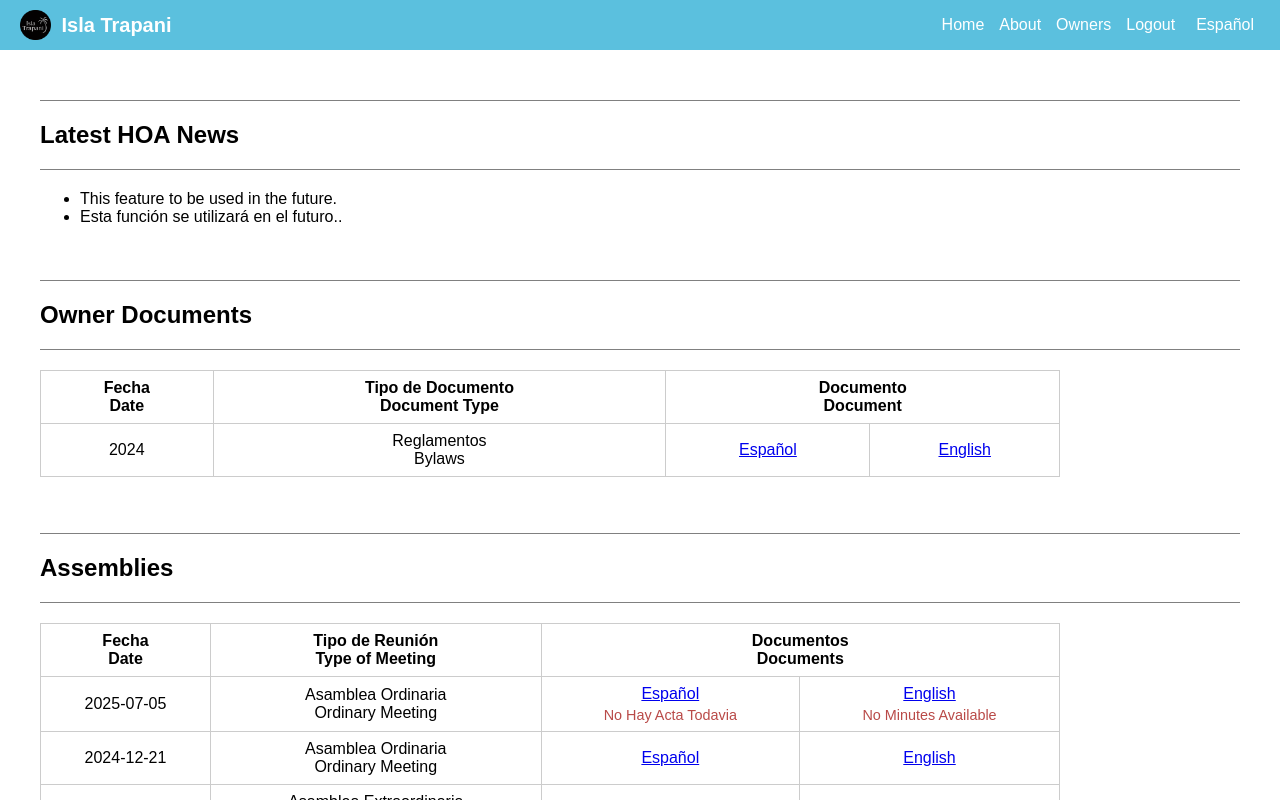
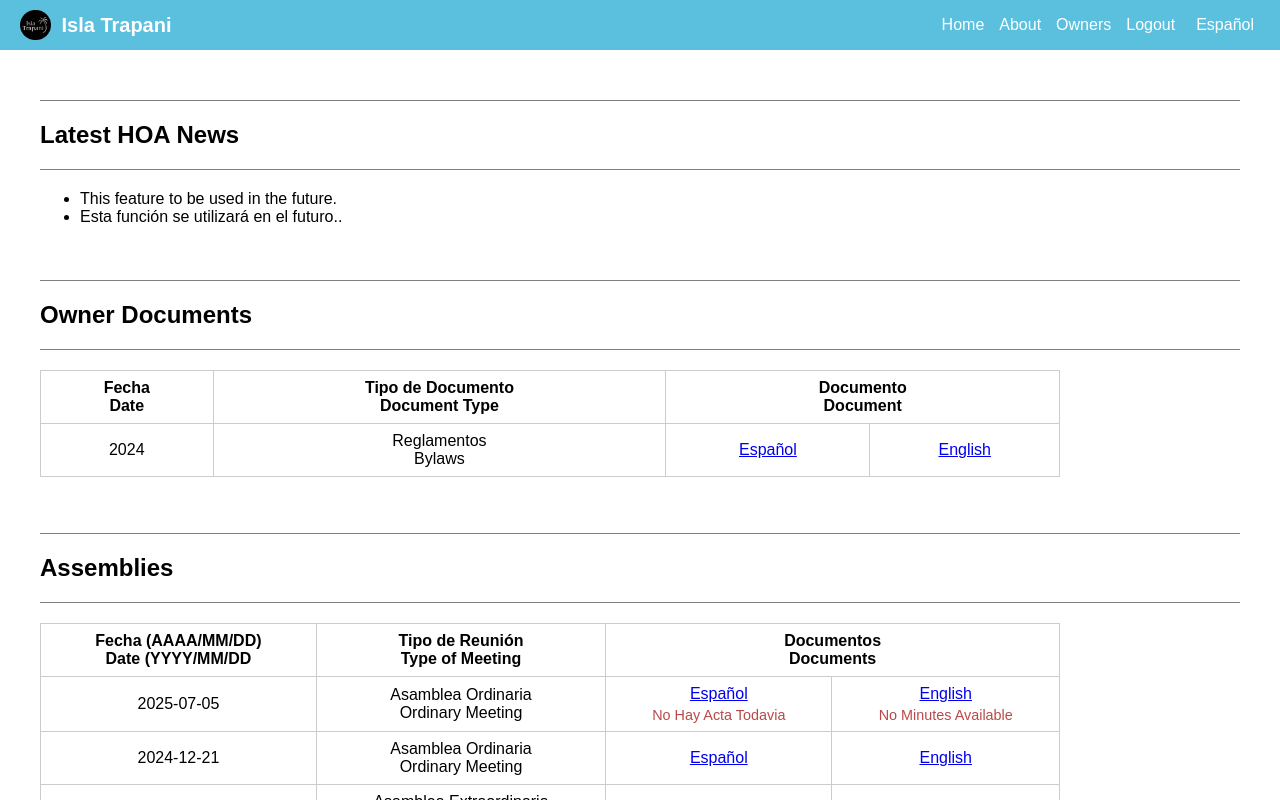
Before and after one commit to grdino/isla-trapani, a Next.js app: page /owners in a window 1280 px wide. Shown: the top 800 px of the page. Built offline with nearby package versions, Linux system fonts and the light colour scheme; sample sign-in values are in the browser's storage.

Commit message:
Update owners.js

```diff
--- a/pages/owners.js
+++ b/pages/owners.js
@@ -68,7 +68,7 @@ export default function Owners() {
          <table className="responsive-table">
            <thead>
              <tr>
-               <th rowSpan="2">Fecha<br />Date</th>
+               <th rowSpan="2">Fecha (AAAA/MM/DD)<br />Date (YYYY/MM/DD</th>
                <th rowSpan="2">Tipo de Reunión<br />Type of Meeting</th>
                <th colSpan="2">Documentos<br />Documents</th>
              </tr>
```
